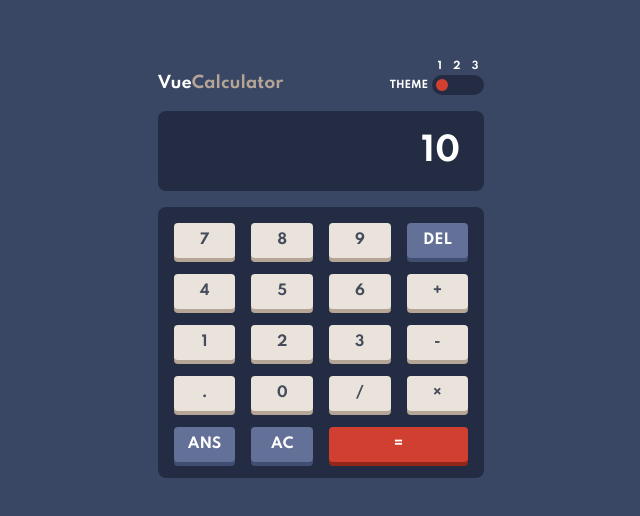
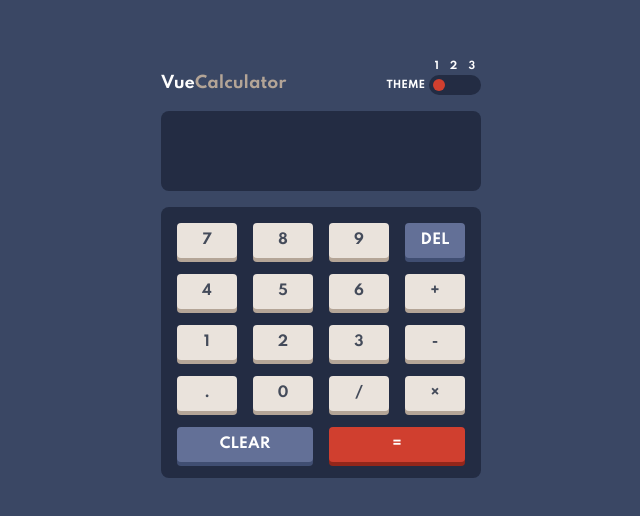
Before and after one commit to daniel-g-p/vue-calculator, a Vue app: page / in a window 1280 px wide. Shown: the part 124-640 px from the top of the page, without its empty margins (319-959 px from the left). Built offline with nearby package versions, Linux system fonts and the light colour scheme.

Commit message:
Enable keys

```diff
--- a/src/components/TheControls.vue
+++ b/src/components/TheControls.vue
@@ -5,6 +5,7 @@
       :key="button.label"
       :class="`controls--${button.label}`"
       :color="button.class"
+      @click="clickButton(button.label)"
       >{{ button.content }}</base-button
     >
   </div>
@@ -12,7 +13,7 @@
 
 <script>
 export default {
-  setup() {
+  setup(props, context) {
     const buttons = [
       { content: 1, label: "1", class: 1 },
       { content: 2, label: "2", class: 1 },
@@ -31,10 +32,12 @@ export default {
       { content: ".", label: "point", class: 1 },
       { content: "=", label: "equal", class: 3 },
       { content: "del", label: "delete", class: 2 },
-      { content: "ac", label: "clear", class: 2 },
-      { content: "ans", label: "answer", class: 2 },
+      { content: "Clear", label: "clear", class: 2 },
     ];
-    return { buttons };
+    const clickButton = (label) => {
+      context.emit("button-click", label);
+    };
+    return { buttons, clickButton };
   },
 };
 </script>
@@ -110,17 +113,13 @@ export default {
     grid-row: 2;
     grid-column: 4;
   }
-  &--answer {
-    grid-row: 5;
-    grid-column: 1;
-  }
   &--delete {
     grid-row: 1;
     grid-column: 4;
   }
   &--clear {
     grid-row: 5;
-    grid-column: 2;
+    grid-column: 1 / span 2;
   }
   &--equal {
     grid-row: 5;
--- a/src/components/TheOutput.vue
+++ b/src/components/TheOutput.vue
@@ -1,6 +1,6 @@
 <template>
   <div class="output">
-    <p class="output__result">10</p>
+    <p class="output__result"><slot></slot></p>
   </div>
 </template>
 
@@ -15,7 +15,7 @@
   position: relative;
   border-radius: 0.5rem;
   &__result {
-
+    height: 1em;
   }
 }
 </style>
--- a/src/views/TheCalculator.vue
+++ b/src/views/TheCalculator.vue
@@ -7,10 +7,10 @@
       <the-toggle></the-toggle>
     </div>
     <div class="calculator__output">
-      <the-output></the-output>
+      <the-output>{{ expression }}</the-output>
     </div>
     <div class="calculator__controls">
-      <the-controls></the-controls>
+      <the-controls @button-click="clickButton"></the-controls>
     </div>
   </main>
 </template>
@@ -21,6 +21,8 @@ import TheToggle from "../components/TheToggle.vue";
 import TheOutput from "../components/TheOutput.vue";
 import TheControls from "../components/TheControls.vue";
 
+import { ref } from "vue";
+
 export default {
   components: {
     TheLogo,
@@ -28,7 +30,56 @@ export default {
     TheOutput,
     TheControls,
   },
-  setup() {},
+  setup() {
+    let result = 0;
+    let operationPending = true;
+    const expression = ref("");
+    const replaceLastCharacter = (character) => {
+      const expressionLength = expression.value.length;
+      expression.value = `${expression.value.slice(
+        0,
+        expressionLength - 1
+      )}${character}`;
+    };
+    const setOperation = (operationSymbol) => {
+      if (operationPending) {
+        replaceLastCharacter(operationSymbol);
+      } else {
+        expression.value += operationSymbol;
+        operationPending = true;
+      }
+    };
+    const clickButton = (label) => {
+      if (label === "clear") {
+        result = 0;
+        expression.value = "";
+        operationPending = true;
+      } else if (label === "equal") {
+        expression.value = `${result}`;
+      } else if (label === "delete") {
+        const expressionLength = expression.value.length;
+        expression.value = expression.value.slice(0, expressionLength - 1);
+        const lastCharacter = parseInt(
+          expression.value.slice(expressionLength - 2)
+        );
+        operationPending = !lastCharacter && lastCharacter !== 0;
+      } else if (label === "point") {
+        expression.value += operationPending ? "0." : ".";
+      } else if (label === "addition") {
+        setOperation("+");
+      } else if (label === "subtraction") {
+        setOperation("-");
+      } else if (label === "mutliplication") {
+        setOperation("×");
+      } else if (label === "division") {
+        setOperation("/");
+      } else {
+        expression.value += label;
+        operationPending = false;
+      }
+    };
+    return { expression, clickButton };
+  },
 };
 </script>
 
@@ -38,7 +89,9 @@ export default {
   display: grid;
   grid-template-columns: repeat(2, 1fr);
   gap: 1rem;
-  max-width: 24rem;
+  width: 100%;
+  max-width: 20rem;
+  margin: 1rem;
   &__toggle {
     justify-self: end;
   }
```
